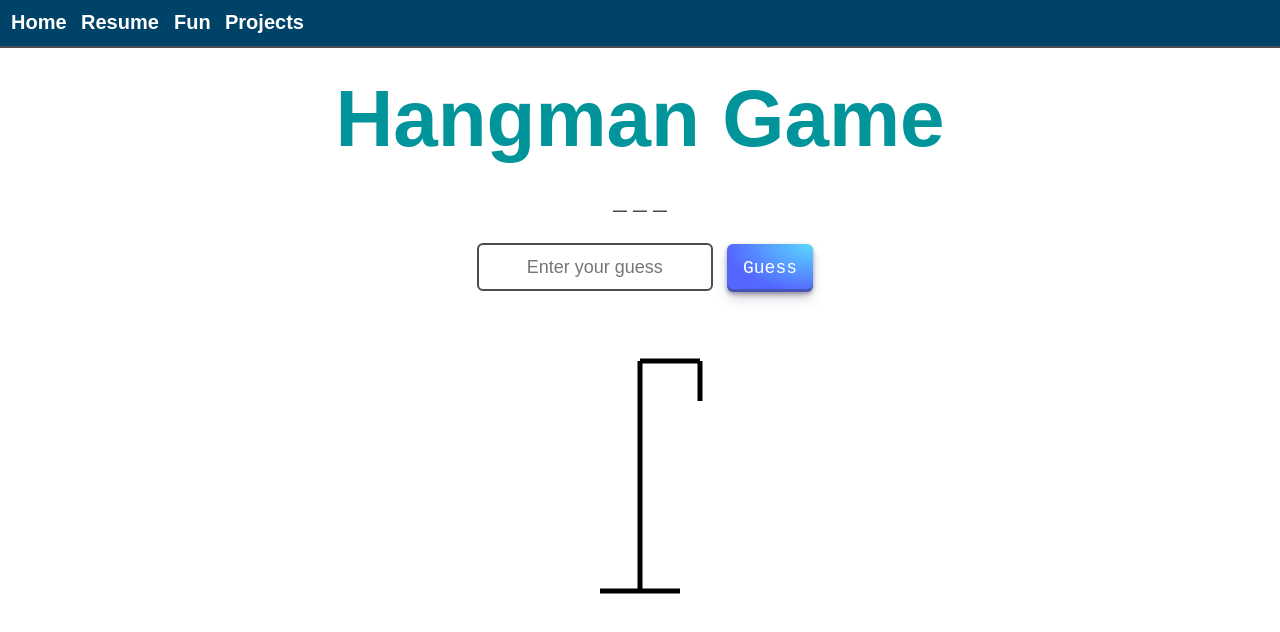
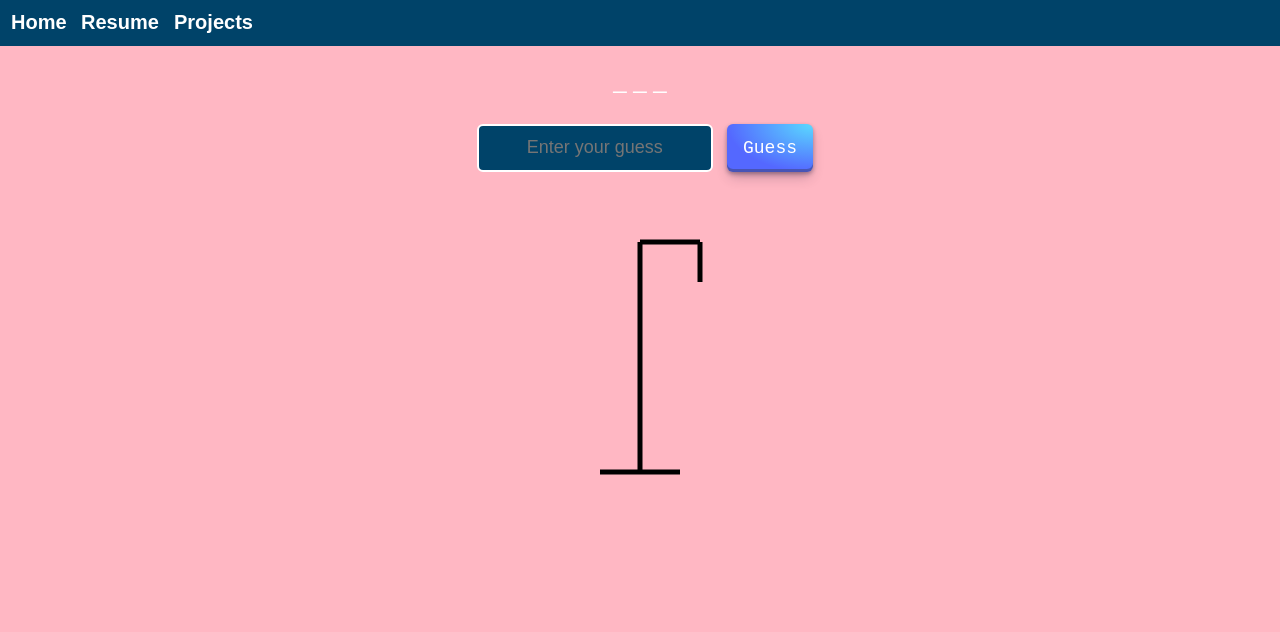
Before and after one commit to mnelson711/personal-website, a website: page hangman.html in a window 1280 px wide. Drawn offline with Linux system fonts and the light colour scheme.

Commit message:
color and style changes

```diff
--- a/hangman.html
+++ b/hangman.html
@@ -12,10 +12,8 @@
     <nav class="top-bar">
         <a href="home" class="hvr-underline-from-center">Home</a>
         <a href="resume" class="hvr-underline-from-center">Resume</a>
-        <a href="draw" class="hvr-underline-from-center">Fun</a>
         <a href="projects" class="hvr-underline-from-center">Projects</a>
     </nav>
-    <h1 id="title">Hangman Game</h1>
     <div class="outer-div">
         <div id="word-container"></div>
         <input type="text" id="guess-input" maxlength="1" placeholder="Enter your guess">
--- a/public/chatroom.css
+++ b/public/chatroom.css
@@ -4,7 +4,7 @@
     box-sizing: border-box;
     background-color: white;
     font-family: sans-serif;
-    color: #4D4D4D;
+    color: white;
 }
 
 @font-face {
@@ -28,7 +28,7 @@
 }
 
 .heading-link {
-    color: #4D4D4D;
+    color: white;
     text-decoration: none;
     font-family: sans-serif;
     font-size: 20px;
@@ -58,7 +58,7 @@
     /* justify-content: center; */
     /* text-align: center; */
     display: flex;
-    background-color: #4D4D4D;
+    background-color: white;
     width: 80%;
     animation-name: fade;
     animation-duration: 3s;
@@ -105,7 +105,7 @@
 }
 
 .section {
-    background-color: #4D4D4D;
+    background-color: white;
     padding: 2%;
     margin: 1%;
     margin-top: 12%;
@@ -119,7 +119,7 @@
 
 
 h1 {
-    color: #4D4D4D;
+    color: white;
     font-family: sans-serif;
 }
 
@@ -194,7 +194,7 @@ h1 {
     left: 51%;
     right: 51%;
     bottom: 0;
-    background: #4D4D4D;
+    background: white;
     height: 4px;
     -webkit-transition-property: left, right;
     transition-property: left, right;
--- a/public/draw.css
+++ b/public/draw.css
@@ -2,9 +2,9 @@
     margin: 0;
     padding: 0;
     /* box-sizing: border-box; */
-    background-color: white;
+    background-color: #FFB7C3;
     font-family: sans-serif;
-    color: #4D4D4D;
+    color: white;
 
 }
 
@@ -23,10 +23,6 @@ body {
     justify-content: space-between;
     /* text-align:center; */
     padding: .5%;
-    /* text-align: center; */
-    border-color: black;
-    border-bottom: solid;
-    border-width: 2px;
     /* display: inline-flex; */
     width: 100%;
     text-align: left;
@@ -34,7 +30,7 @@ body {
 }
 
 .heading-link {
-    color: #4D4D4D;
+    color: white;
     text-decoration: none;
     font-family: sans-serif;
     font-size: 20px;
@@ -67,7 +63,7 @@ p {
 }
 
 h1 {
-    color: #4D4D4D;
+    color: white;
     font-family: sans-serif;
 }
 
@@ -142,7 +138,7 @@ h1 {
     left: 51%;
     right: 51%;
     bottom: 0;
-    background: #4D4D4D;
+    background: white;
     height: 4px;
     -webkit-transition-property: left, right;
     transition-property: left, right;
@@ -260,14 +256,14 @@ HTML CSSResult Skip Results Iframe EDIT ON @-webkit-keyframes fade {
 
 #drawing_board {
     /* border-color: black; */
-    border: solid 4px #4D4D4D;
+    border: solid 4px white;
     /* margin-top: 2%; */
     cursor: cell;
 }
 #toolbar {
     background-color: #004369;
     vertical-align: middle;
-    border: solid 4px #4D4D4D;
+    border: solid 4px white;
     border-top-right-radius: 4px;
     border-top-left-radius: 4px;
     border-bottom: 0px;
--- a/public/hangman.css
+++ b/public/hangman.css
@@ -2,9 +2,9 @@
     margin: 0;
     padding: 0;
     /* box-sizing: border-box; */
-    background-color: white;
+    background-color: #FFB7C3;
     font-family: sans-serif;
-    color: #4D4D4D;
+    color: white;
 }
 
 @font-face {
@@ -18,17 +18,13 @@
     justify-content: space-between;
     /* text-align:center; */
     padding: .5%;
-    /* text-align: center; */
-    border-color: black;
-    border-bottom: solid;
-    border-width: 2px;
     /* display: inline-flex; */
     width: 100%;
 
 }
 
 .heading-link {
-    color: #4D4D4D;
+    color: white;
     text-decoration: none;
     font-family: sans-serif;
     font-size: 20px;
@@ -61,7 +57,7 @@ p {
 }
 
 h1 {
-    color: #4D4D4D;
+    color: white;
     font-family: sans-serif;
 }
 
@@ -136,7 +132,7 @@ h1 {
     left: 51%;
     right: 51%;
     bottom: 0;
-    background: #4D4D4D;
+    background: white;
     height: 4px;
     -webkit-transition-property: left, right;
     transition-property: left, right;
@@ -155,7 +151,7 @@ h1 {
 
 
 
-HTML CSSResult Skip Results Iframe EDIT ON @-webkit-keyframes fade {
+HTML CSSResult Skip Results Iframe EDIT ON { @-webkit-keyframes fade {
     0% {
         opacity: 0;
     }
@@ -163,7 +159,7 @@ HTML CSSResult Skip Results Iframe EDIT ON @-webkit-keyframes fade {
     100% {
         opacity: 1;
     }
-}
+}}
 
 @-moz-keyframes fade {
     0% {
@@ -261,12 +257,14 @@ HTML CSSResult Skip Results Iframe EDIT ON @-webkit-keyframes fade {
     margin: 10px;
     height: 44px;
     border-radius: 6px;
-    border: solid 2px #4D4D4D;
+    border: solid 2px white;
     text-align: center;
+    background-color: #004369;
+    color: white;
 }
 
 #message {
     margin-top: 10px;
     font-size: 18px;
-    color: #4D4D4D;
+    color: white;
 }
--- a/public/joke.css
+++ b/public/joke.css
@@ -2,9 +2,9 @@
     margin: 0;
     padding: 0;
     box-sizing: border-box;
-    background-color: white;
+    background-color: #FFB7C3;
     font-family: sans-serif;
-    color: #4D4D4D;
+    color: white;
 }
 
 @font-face {
@@ -18,17 +18,12 @@
     justify-content: space-between;
     /* text-align:center; */
     padding: .5%;
-    /* text-align: center; */
-    border-color: black;
-    border-bottom: solid;
-    border-width: 2px;
-    /* display: inline-flex; */
     width: 100%;
 
 }
 
 .heading-link {
-    color: #4D4D4D;
+    color: white;
     text-decoration: none;
     font-family: sans-serif;
     font-size: 20px;
@@ -60,7 +55,7 @@ p {
     margin-top: 5%;
 }
 h1 {
-    color: #4D4D4D;
+    color: white;
     font-family: sans-serif;
 }
 
@@ -135,7 +130,7 @@ h1 {
     left: 51%;
     right: 51%;
     bottom: 0;
-    background: #4D4D4D;
+    background: white;
     height: 4px;
     -webkit-transition-property: left, right;
     transition-property: left, right;
@@ -234,6 +229,7 @@ HTML CSSResult Skip Results Iframe EDIT ON @-webkit-keyframes fade {
     white-space: nowrap;
     will-change: box-shadow, transform;
     font-size: 18px;
+    margin-top: 2%;
 }
 
 .button-29:focus {
--- a/public/pong.css
+++ b/public/pong.css
@@ -4,7 +4,7 @@
     /* box-sizing: border-box; */
     background-color: white;
     font-family: sans-serif;
-    color: #4D4D4D;
+    color: white;
 
 }
 
@@ -34,7 +34,7 @@ body {
 }
 
 .heading-link {
-    color: #4D4D4D;
+    color: white;
     text-decoration: none;
     font-family: sans-serif;
     font-size: 20px;
@@ -67,7 +67,7 @@ p {
 }
 
 h1 {
-    color: #4D4D4D;
+    color: white;
     font-family: sans-serif;
 }
 
@@ -142,7 +142,7 @@ h1 {
     left: 51%;
     right: 51%;
     bottom: 0;
-    background: #4D4D4D;
+    background: white;
     height: 4px;
     -webkit-transition-property: left, right;
     transition-property: left, right;
@@ -206,6 +206,7 @@ HTML CSSResult Skip Results Iframe EDIT ON @-webkit-keyframes fade {
     animation-duration: 3s;
     animation-fill-mode: forwards;
     text-align: center;
+    margin-top: 2%;
 }
 
 
@@ -239,6 +240,7 @@ HTML CSSResult Skip Results Iframe EDIT ON @-webkit-keyframes fade {
     white-space: nowrap;
     will-change: box-shadow, transform;
     font-size: 18px;
+    margin-top: 2%;
 
 }
 
@@ -258,7 +260,7 @@ HTML CSSResult Skip Results Iframe EDIT ON @-webkit-keyframes fade {
 
 #pongCanvas {
     /* border-color: black; */
-    border: solid 4px #4D4D4D;
+    border: solid 4px #004369;
     margin-top: 2%;
 
 }
--- a/public/projects.css
+++ b/public/projects.css
@@ -11,7 +11,7 @@
     box-sizing: border-box;
     background-color: #FFB7C3;
     font-family: Overpass;
-    color: #4D4D4D;
+    color: white;
 }
 
 
@@ -36,7 +36,7 @@
 }
 
 .heading-link {
-    color: #4D4D4D;
+    color: white;
     text-decoration: none;
     font-family: Overpass;
     font-size: 20px;
@@ -75,7 +75,7 @@
 
 
 h1 {
-    color: #4D4D4D;
+    color: white;
     font-family: Overpass;
 }
 
@@ -150,7 +150,7 @@ h1 {
     left: 51%;
     right: 51%;
     bottom: 0;
-    background: #4D4D4D;
+    background: white;
     height: 4px;
     -webkit-transition-property: left, right;
     transition-property: left, right;
@@ -278,12 +278,21 @@ HTML CSSResult Skip Results Iframe EDIT ON { @-webkit-keyframes fade {
 }
 
 .flip-card-back-text {
-    color: #004369;
-    background-color: white;
+    color: white;
+    background-color: #004369;
     /* font-weight: bold; */
     font-size: 10pt;
-    padding: 2%;
+    /* padding: 2%; */
     height: 80%;
+    margin-top: 4%;
+}
+
+.flip-card-back-link {
+    color: white;
+    background-color: #004369;
+    /* font-weight: bold; */
+    font-size: 14pt;
+    text-decoration: none;
 }
 
 .flip-card-front-text {
--- a/public/snakegame.css
+++ b/public/snakegame.css
@@ -2,9 +2,9 @@
     margin: 0;
     padding: 0;
     /* box-sizing: border-box; */
-    background-color: white;
+    background-color: #FFB7C3;
     font-family: sans-serif;
-    color: #4D4D4D;
+    color: white;
 }
 
 @font-face {
@@ -19,16 +19,13 @@
     /* text-align:center; */
     padding: .5%;
     /* text-align: center; */
-    border-color: black;
-    border-bottom: solid;
-    border-width: 2px;
     /* display: inline-flex; */
     width: 100%;
 
 }
 
 .heading-link {
-    color: #4D4D4D;
+    color: white;
     text-decoration: none;
     font-family: sans-serif;
     font-size: 20px;
@@ -61,7 +58,7 @@ p {
 }
 
 h1 {
-    color: #4D4D4D;
+    color: white;
     font-family: sans-serif;
 }
 
@@ -136,7 +133,7 @@ h1 {
     left: 51%;
     right: 51%;
     bottom: 0;
-    background: #4D4D4D;
+    background: white;
     height: 4px;
     -webkit-transition-property: left, right;
     transition-property: left, right;
--- a/public/snakegame.js
+++ b/public/snakegame.js
@@ -97,7 +97,7 @@ function drawSnake() {
   snake.forEach((segment) => {
     ctx.fillStyle = "#00f";
     ctx.fillRect(segment.x, segment.y, snakeSize, snakeSize);
-    ctx.strokeStyle = "#fff";
+    ctx.strokeStyle = "#00f";
     ctx.strokeRect(segment.x, segment.y, snakeSize, snakeSize);
   });
 }
@@ -157,7 +157,7 @@ function generateFood() {
 function drawFood() {
   ctx.fillStyle = "#f00";
   ctx.fillRect(food.x, food.y, snakeSize, snakeSize);
-  ctx.strokeStyle = "#fff";
+  ctx.strokeStyle = "#f00";
   ctx.strokeRect(food.x, food.y, snakeSize, snakeSize);
 }
 
--- a/public/style.css
+++ b/public/style.css
@@ -9,9 +9,9 @@
     margin: 0;
     padding: 0;
     box-sizing: border-box;
-    background-color: #FFF4E0;
+    background-color: #FFB7C3;
     font-family: Overpass;
-    color:#4D4D4D;
+    color:white;
 }
 
 @font-face {
@@ -27,8 +27,8 @@
     /* text-align:center; */
     padding: .5%;
     /* text-align: center; */
-    border-color: black;
-    border-bottom: solid;
+    /* border-color: black;
+    border-bottom: solid; */
     border-width: 2px;
     /* display: inline-flex; */
     width: 100%;
@@ -36,7 +36,7 @@
 }
 
 .heading-link {
-    color: #4D4D4D;
+    color: white;
     text-decoration: none;
     font-family: Overpass;
     font-size: 20px;
@@ -145,7 +145,7 @@
 
 
 .links-text {
-    color: #4D4D4D;
+    color: white;
     font-family: Overpass;
 }
 
@@ -164,7 +164,7 @@
 }
 
 h1 {
-    color: #4D4D4D;
+    color: white;
     font-family: Overpass;
 }
 
@@ -239,7 +239,7 @@ h1 {
     left: 51%;
     right: 51%;
     bottom: 0;
-    background: #4D4D4D;
+    background: white;
     height: 4px;
     -webkit-transition-property: left, right;
     transition-property: left, right;
--- a/public/trivia.css
+++ b/public/trivia.css
@@ -2,9 +2,9 @@
     margin: 0;
     padding: 0;
     box-sizing: border-box;
-    background-color: white;
+    background-color: #FFB7C3;
     font-family: sans-serif;
-    color: #4D4D4D;
+    color: white;
 }
 
 @font-face {
@@ -18,17 +18,12 @@
     justify-content: space-between;
     /* text-align:center; */
     padding: .5%;
-    /* text-align: center; */
-    border-color: black;
-    border-bottom: solid;
-    border-width: 2px;
-    /* display: inline-flex; */
     width: 100%;
 
 }
 
 .heading-link {
-    color: #4D4D4D;
+    color: white;
     text-decoration: none;
     font-family: sans-serif;
     font-size: 20px;
@@ -61,7 +56,7 @@ p {
 }
 
 h1 {
-    color: #4D4D4D;
+    color: white;
     font-family: sans-serif;
 }
 
@@ -136,7 +131,7 @@ h1 {
     left: 51%;
     right: 51%;
     bottom: 0;
-    background: #4D4D4D;
+    background: white;
     height: 4px;
     -webkit-transition-property: left, right;
     transition-property: left, right;
@@ -200,6 +195,7 @@ HTML CSSResult Skip Results Iframe EDIT ON @-webkit-keyframes fade {
     animation-duration: 3s;
     animation-fill-mode: forwards;
     text-align: center;
+    margin-top: 2%;
 }
 
 
```
Also changed, not shown: draw.html (+0 -2 lines), joke.html (+0 -2 lines), pong.html (+0 -2 lines), projects.html (+10 -22 lines), snakegame.html (+0 -4 lines), trivia.html (+0 -3 lines).
